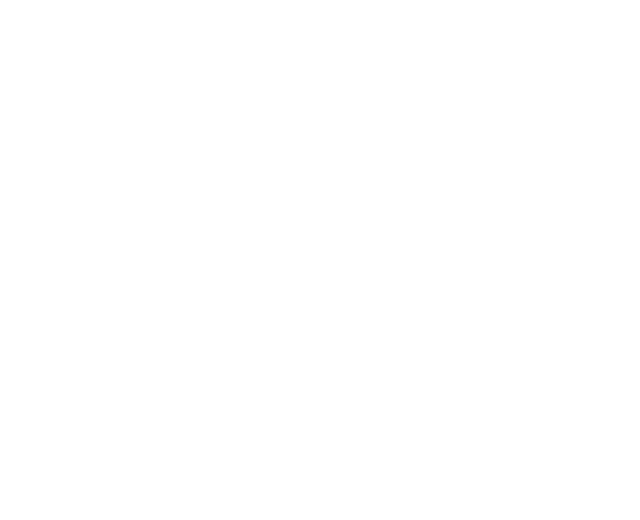
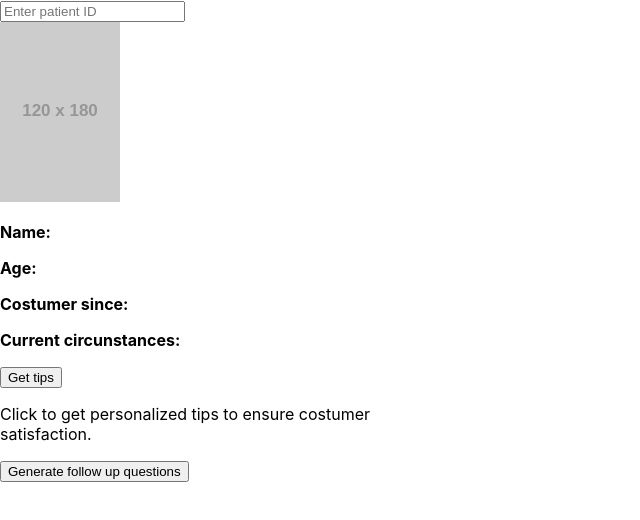
Before and after one commit to ichbinderbar/lloyds-bank, a React (Vite) app: page /servicepage in a window 1280 px wide. Before the commit this address had no page. Shown: the top 520 px of the page, without its empty margins (0-640 px from the left). Built offline with nearby package versions, Linux system fonts and the light colour scheme; a web font is replaced by a local one.

Commit message:
service page

```diff
--- a/src/App.jsx
+++ b/src/App.jsx
@@ -3,6 +3,7 @@
 import Home from "./pages/Home/Home";
 import "./App.scss";
 import HelpModal from "./components/HelpModal/HelpModal";
+import CostumerServicePage from "./pages/CostumerServicePage/CostumerServicePage";
 
 function App() {
   return (
@@ -10,6 +11,7 @@
       <Routes>
         <Route path="/" element={<Home />} />
         <Route path="/modal" element={<HelpModal />} />
+        <Route path="/servicepage" element={<CostumerServicePage />} />
       </Routes>
     </Router>
   );
--- a/src/pages/CostumerServicePage/CostumerServicePage.jsx
+++ b/src/pages/CostumerServicePage/CostumerServicePage.jsx
@@ -1,6 +1,5 @@
 import React, { useEffect, useState } from "react";
 import axios from "axios";
-import "./App.scss";
 import patients from "../../data/patients.json";
 import CostumerCard from "../../components/CostumerCard/CostumerCard";
 import SearchBar from "../../components/SearchBar/SearchBar";
```
